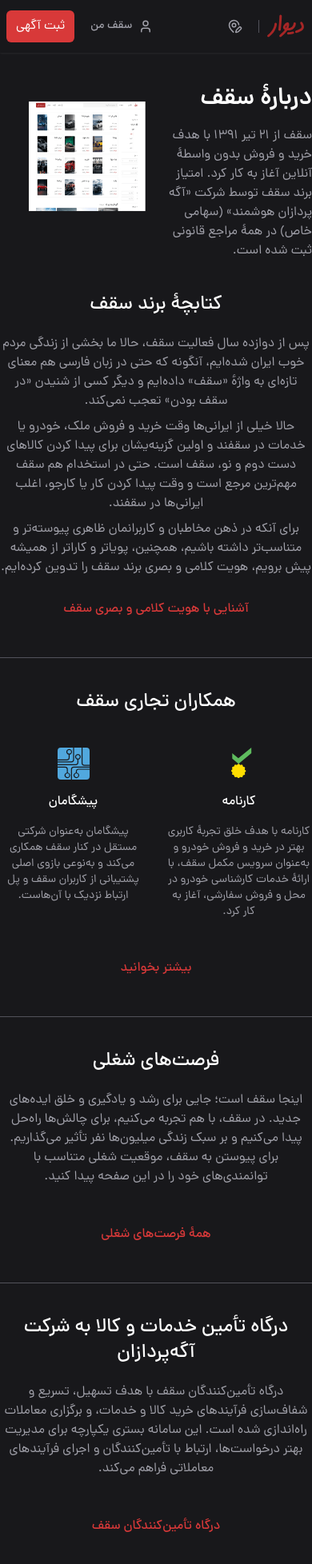
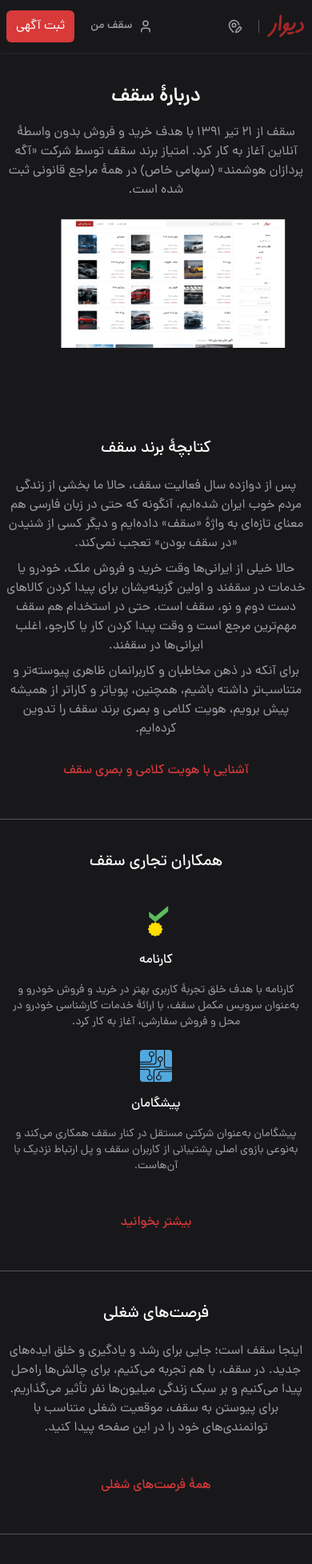
Before and after one commit to AlirezaHassankhani/saghf, a React (Vite) app: page /about in a window 390 px wide. Shown: the top 1956 px of the page at 80% size. Built offline with nearby package versions, Linux system fonts and the light colour scheme.

Commit message:
fix: responsive about page

```diff
--- a/src/pages/about/indext.tsx
+++ b/src/pages/about/indext.tsx
@@ -4,10 +4,10 @@
   return (
     <>
       <section className="mt-10">
-        <div className="max-w-6xl mx-auto grid grid-cols-2">
+        <div className="container grid grid-cols-1 md:grid-cols-2">
           <div>
-            <h3 className="font-semibold text-3xl mb-4 text-black dark:text-white">دربارهٔ سقف</h3>
-            <p>
+            <h3 className="font-semibold max-md:text-center text-2xl md:text-3xl mb-4 text-black dark:text-white">دربارهٔ سقف</h3>
+            <p className="text-justify max-md:text-center">
               سقف از ۲۱ تیر ۱۳۹۱ با هدف خرید و فروش بدون واسطهٔ آنلاین آغاز به
               کار کرد. امتیاز برند سقف توسط شرکت «آگه پردازان هوشمند» (سهامی
               خاص) در همهٔ مراجع قانونی ثبت شده است.
@@ -21,8 +21,8 @@
       </section>
 
       <section className="mt-10">
-        <div className="max-w-6xl mx-auto text-center border-b border-border pb-10">
-          <h3 className="font-medium text-2xl mb-5 text-black dark:text-white">کتابچهٔ برند سقف</h3>
+        <div className="container text-center border-b border-border pb-10">
+          <h3 className="font-medium text-xl md:text-2xl mb-5 text-black dark:text-white">کتابچهٔ برند سقف</h3>
 
           <div className="space-y-2 mb-5">
             <p>
@@ -53,12 +53,12 @@
       </section>
 
       <section className="mt-10">
-        <div className="max-w-6xl mx-auto border-b border-border pb-10">
-          <h3 className="font-medium text-center text-2xl mb-10 text-black dark:text-white">
+        <div className="container border-b border-border pb-10">
+          <h3 className="font-medium text-center text-xl md:text-2xl mb-10 text-black dark:text-white">
             همکاران تجاری سقف
           </h3>
 
-          <div className="grid grid-cols-2 gap-6">
+          <div className="grid grid-cols-1 md:grid-cols-2 gap-6">
             <div>
               <div className="flex flex-col items-center gap-4 mb-4">
                 <img src="/about-2.svg" alt="about" width="40" />
@@ -97,8 +97,8 @@
       </section>
 
       <section className="mt-10">
-        <div className="max-w-6xl mx-auto border-b border-border pb-10">
-          <h3 className="font-medium text-center text-2xl mb-5 text-black dark:text-white">
+        <div className="container border-b border-border pb-10">
+          <h3 className="font-medium text-center text-xl md:text-2xl mb-5 text-black dark:text-white">
             فرصت‌های شغلی
           </h3>
 
@@ -120,8 +120,8 @@
       </section>
 
       <section className="mt-10">
-        <div className="max-w-6xl mx-auto border-b border-border pb-10">
-          <h3 className="font-medium text-center text-2xl mb-5 text-black dark:text-white">
+        <div className="container border-b border-border pb-10">
+          <h3 className="font-medium text-center text-xl md:text-2xl mb-5 text-black dark:text-white">
             درگاه تأمین خدمات و کالا به شرکت آگه‌پردازان
           </h3>
 
@@ -143,8 +143,8 @@
       </section>
 
       <section className="mt-10">
-        <div className="max-w-6xl mx-auto">
-          <h3 className="font-medium text-center text-2xl mb-5 text-black dark:text-white">
+        <div className="container">
+          <h3 className="font-medium text-center text-xl md:text-2xl mb-5 text-black dark:text-white">
             ارتباط با سقف
           </h3>
 
@@ -165,7 +165,7 @@
             <p>صندوق پستی: ۶۰۰۵۰-۱۹۸۳۹</p>
           </div>
 
-          <div className="bg-pink-100 dark:bg-pink-950 rounded-lg p-4 my-10">
+          <div className="bg-pink-100 dark:bg-pink-950 rounded-lg p-4 my-10 text-justify">
             تیم‌های فنی ما در این آدرس هستند، اما متأسفانه نمی‌توانیم پذیرای
             مراجعان حضوری باشیم.
           </div>
```
